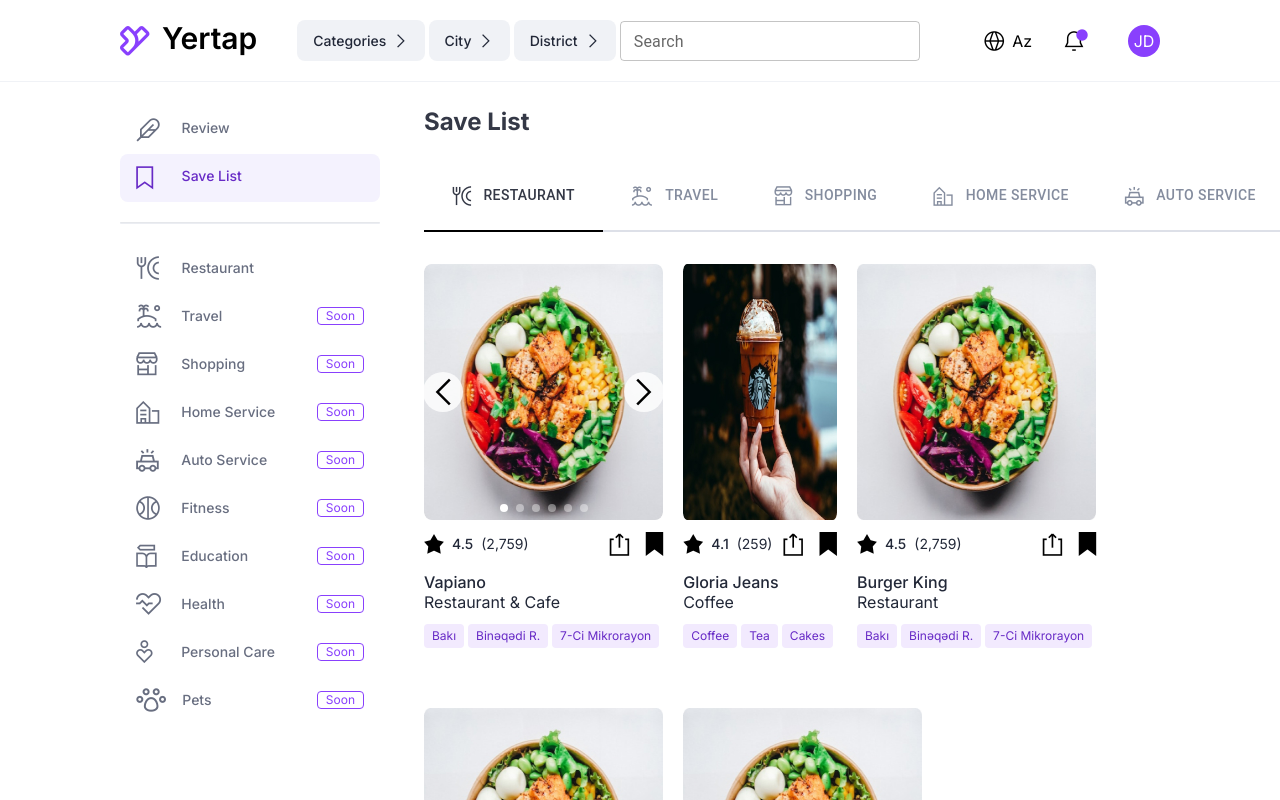
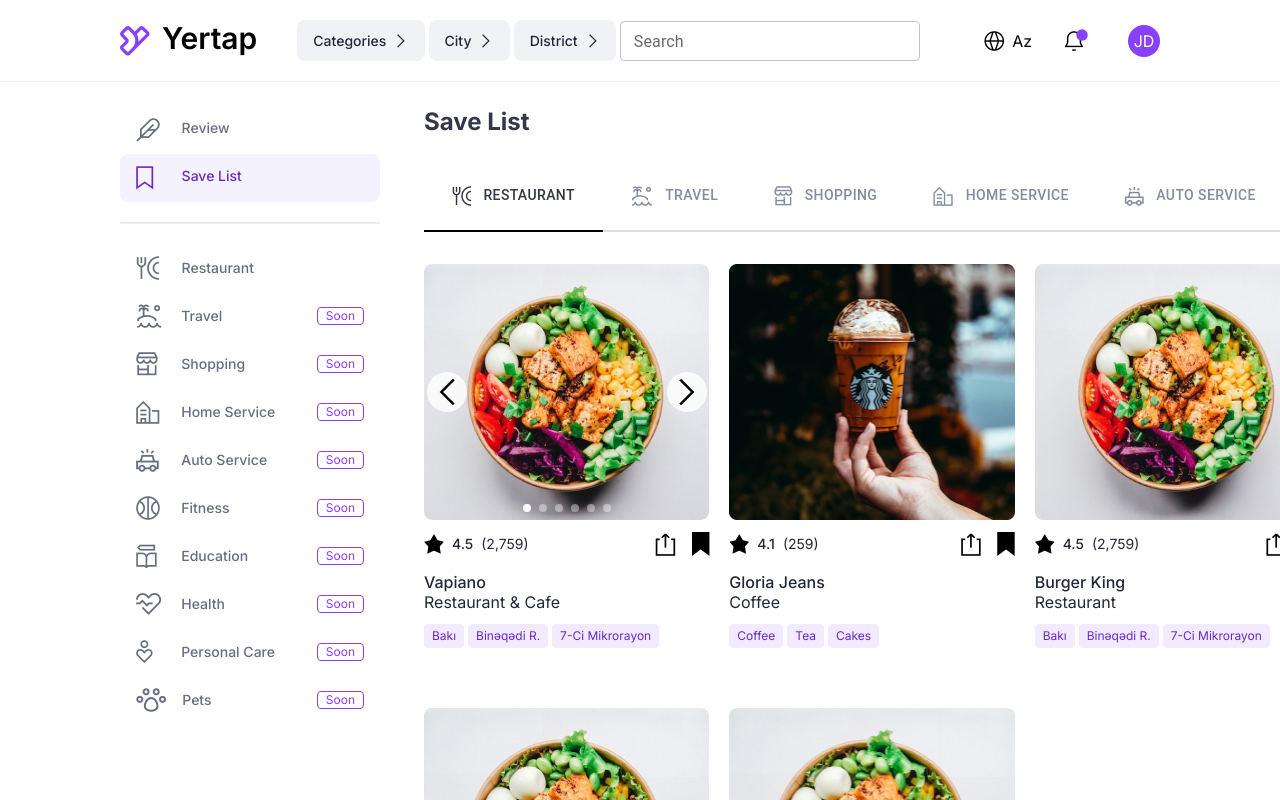
Before and after one commit to aliaga5037/yertap, a Next.js app: page /saved in a window 1280 px wide. Shown: the top 800 px of the page. Built offline with nearby package versions, Linux system fonts and the light colour scheme.

Commit message:
saved to grid

```diff
--- a/pages/saved/index.tsx
+++ b/pages/saved/index.tsx
@@ -26,7 +26,7 @@
           />
         </div>
 
-        <div className="flex flex-wrap gap-5">
+        <div className="grid grid-cols-3 gap-5">
           {items.map((item) => (
             <Card key={item.id} {...item} />
           ))}
```
